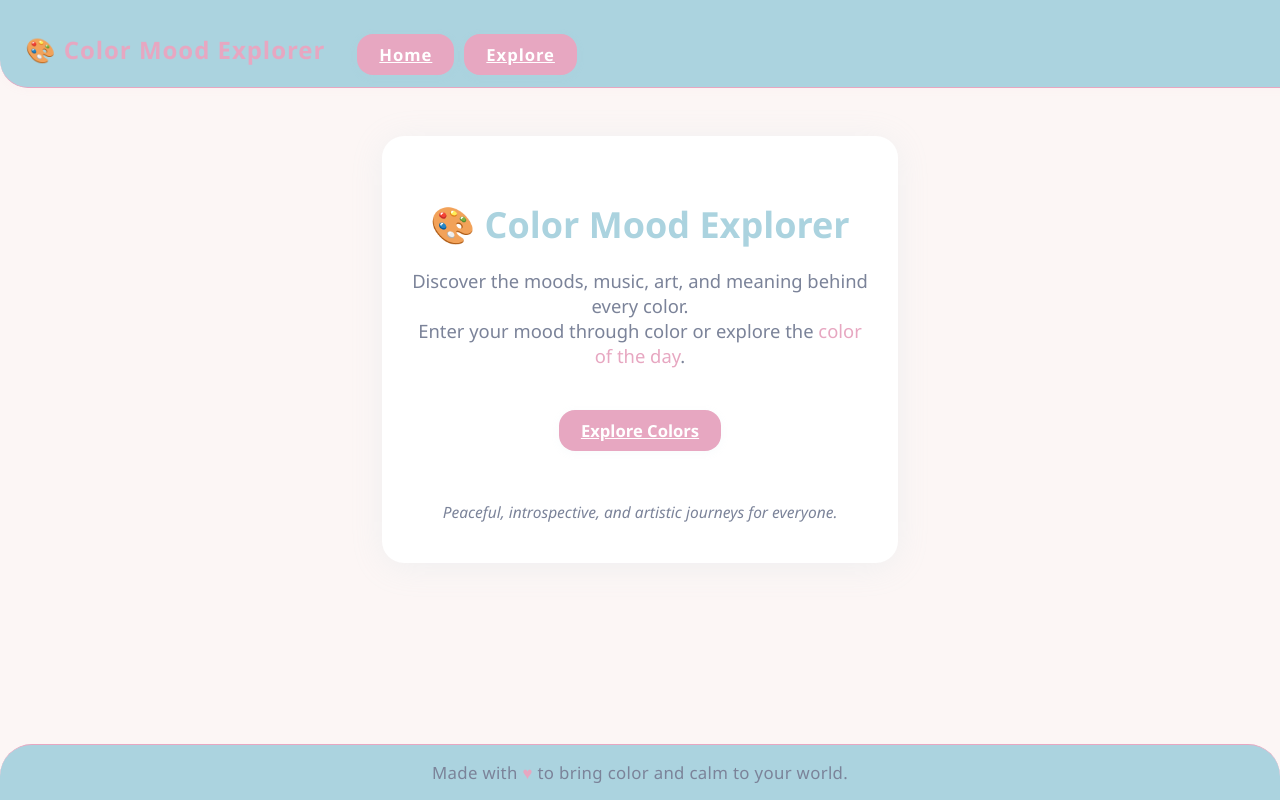
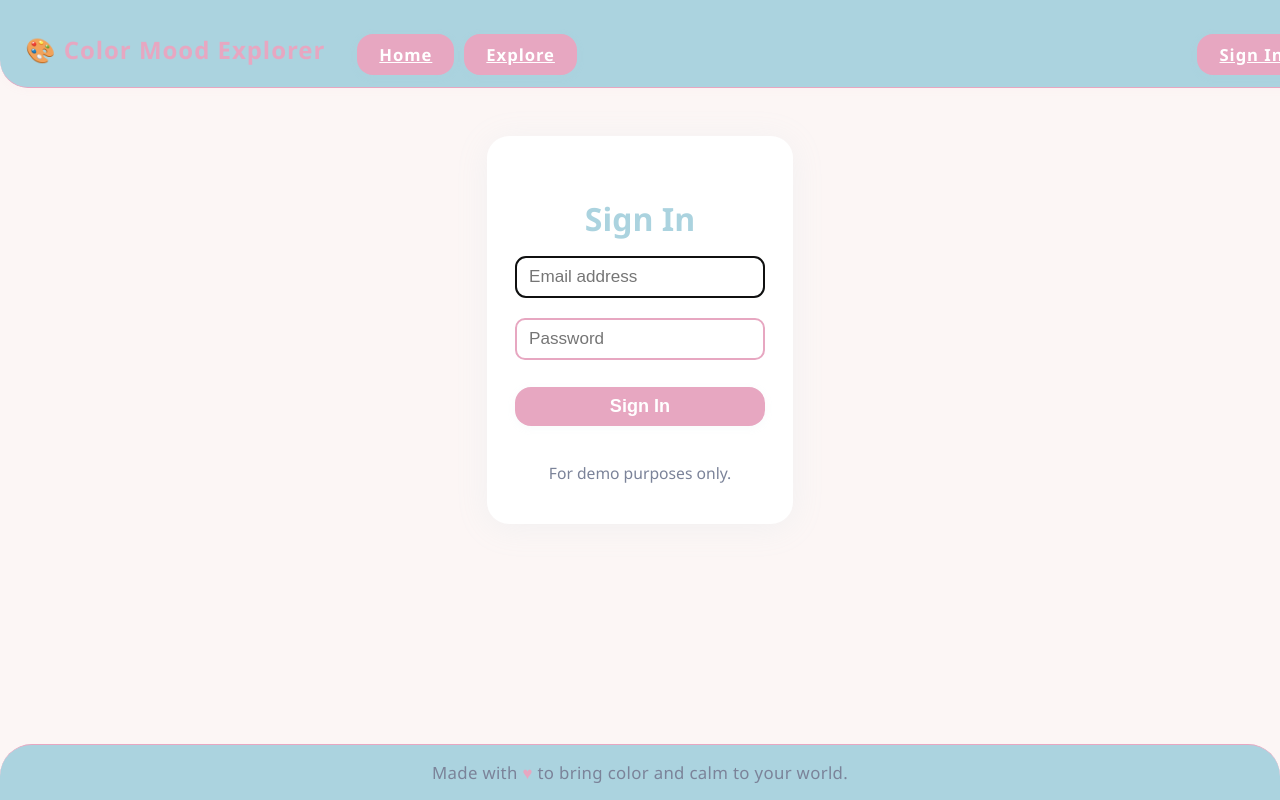
Before and after one commit to Workflow-Manager-admin/serenehue-mood--art-explorer-105425-7343c845, a React (Create React App) app in the folder frontend_react/: page /signin in a window 1280 px wide. Before the commit this address led to /. Shown: the top 800 px of the page. Built offline with nearby package versions, Linux system fonts and the light colour scheme; the HTML template or start-up script is replaced by a standard one.

Commit message:
CheckPoint

```diff
--- a/frontend_react/src/App.js
+++ b/frontend_react/src/App.js
@@ -3,6 +3,7 @@ import './App.css';
 import { BrowserRouter as Router, Routes, Route, Link, Navigate, useLocation } from "react-router-dom";
 import Home from "./pages/Home";
 import ColorMoodExplorerPage from "./pages/ColorMoodExplorer";
+import SignIn from "./pages/SignIn";
 
 const COLORS = {
   primary: '#abd3df',
@@ -15,18 +16,41 @@ function AppNav() {
   const location = window.location.pathname;
   return (
     <nav className="app-nav">
-      <span className="nav-title" style={{marginRight: "2rem"}}>🎨 Color Mood Explorer</span>
-      <Link to="/" className="btn" style={{
-        background: location === "/" ? "var(--app-accent)" : "var(--button-bg)",
-        color: location === "/" ? "#fff" : "var(--button-text)",
-        marginLeft: 0,
-        marginRight: "10px"
-      }}>Home</Link>
-      <Link to="/explore" className="btn" style={{
-        background: location === "/explore" ? "var(--app-accent)" : "var(--button-bg)",
-        color: location === "/explore" ? "#fff" : "var(--button-text)",
-        marginRight: "10px"
-      }}>Explore</Link>
+      <span className="nav-title" style={{ marginRight: "2rem" }}>🎨 Color Mood Explorer</span>
+      <Link
+        to="/"
+        className="btn"
+        style={{
+          background: location === "/" ? "var(--app-accent)" : "var(--button-bg)",
+          color: location === "/" ? "#fff" : "var(--button-text)",
+          marginLeft: 0,
+          marginRight: "10px",
+        }}
+      >
+        Home
+      </Link>
+      <Link
+        to="/explore"
+        className="btn"
+        style={{
+          background: location === "/explore" ? "var(--app-accent)" : "var(--button-bg)",
+          color: location === "/explore" ? "#fff" : "var(--button-text)",
+          marginRight: "10px",
+        }}
+      >
+        Explore
+      </Link>
+      <Link
+        to="/signin"
+        className="btn"
+        style={{
+          background: location === "/signin" ? "var(--app-accent)" : "var(--button-bg)",
+          color: location === "/signin" ? "#fff" : "var(--button-text)",
+          marginLeft: "auto"
+        }}
+      >
+        Sign In
+      </Link>
     </nav>
   );
 }
@@ -52,6 +76,7 @@ function App() {
         <Routes>
           <Route path="/" element={<Home />} />
           <Route path="/explore" element={<ColorMoodExplorerPage />} />
+          <Route path="/signin" element={<SignIn />} />
           {/* fallback route: redirect to home */}
           <Route path="*" element={<Navigate to="/" replace />} />
         </Routes>
--- a/frontend_react/src/pages/Home.js
+++ b/frontend_react/src/pages/Home.js
@@ -1,41 +1,60 @@
 import React from "react";
+import { Link } from "react-router-dom";
 
 // PUBLIC_INTERFACE
 function Home() {
   /**
    * Home page: Project intro, main CTA, and navigation
+   * Adds a prominent Sign In button linking to /signin.
    */
   return (
-    <div style={{
+    <div
+      style={{
         maxWidth: "460px",
         margin: "3rem auto 0",
         background: "var(--info-card-bg)",
         borderRadius: "22px",
         padding: "40px 28px",
         boxShadow: "0 4px 32px 0 rgba(173,211,223,0.16)",
-      textAlign: "center"
-    }}>
-      <h1 style={{
+        textAlign: "center",
+      }}
+    >
+      <h1
+        style={{
           color: "var(--app-primary)",
           fontWeight: 700,
           fontSize: "2.25rem",
-        marginBottom: "16px"
-      }}>
+          marginBottom: "16px",
+        }}
+      >
         🎨 Color Mood Explorer
       </h1>
-      <p style={{
+      <p
+        style={{
           color: "var(--text-secondary)",
           fontSize: "1.15rem",
-        marginBottom: "32px"
-      }}>
-        Discover the moods, music, art, and meaning behind every color.<br /> Enter your mood through color or explore the <span style={{color: "var(--app-accent)"}}>color of the day</span>.
+          marginBottom: "32px",
+        }}
+      >
+        Discover the moods, music, art, and meaning behind every color.<br /> Enter your mood through color or explore the{" "}
+        <span style={{ color: "var(--app-accent)" }}>color of the day</span>.
       </p>
       {/* Client-side routing to /explore (no sign-in required) */}
-      <a href="/explore" className="btn btn-accent" style={{display: "inline-block", margin: "10px"}}>
+      <Link to="/explore" className="btn btn-accent" style={{ display: "inline-block", margin: "10px" }}>
         Explore Colors
-      </a>
-      {/* Sign In button removed */}
-      <div style={{marginTop: "40px", fontSize: "0.97em", color: "var(--text-secondary)"}}>
+      </Link>
+      {/* Prominent Sign In button */}
+      <Link to="/signin" className="btn" style={{
+        display: "inline-block",
+        margin: "10px",
+        background: "var(--button-bg)",
+        color: "var(--button-text)",
+        border: "2px solid var(--app-accent)",
+        fontWeight: 600
+      }}>
+        Sign In
+      </Link>
+      <div style={{ marginTop: "40px", fontSize: "0.97em", color: "var(--text-secondary)" }}>
         <em>Peaceful, introspective, and artistic journeys for everyone.</em>
       </div>
     </div>
--- /dev/null
+++ b/frontend_react/src/pages/SignIn.js
@@ -0,0 +1,92 @@
+import React, { useState } from "react";
+
+// PUBLIC_INTERFACE
+/**
+ * SignIn page/component for user authentication (demo only).
+ * Contains basic email and password fields with no actual auth logic.
+ * Accessible at route /signin via routing.
+ */
+function SignIn() {
+  const [email, setEmail] = useState("");
+  const [password, setPassword] = useState("");
+  const [status, setStatus] = useState("");
+
+  function handleSubmit(e) {
+    e.preventDefault();
+    if (!email || !password) {
+      setStatus("Please enter both email and password.");
+    } else {
+      // Demo (no actual auth logic)
+      setStatus("Signed in (demo — no real authentication).");
+    }
+  }
+
+  return (
+    <div
+      style={{
+        maxWidth: "400px",
+        margin: "3rem auto 0",
+        background: "var(--info-card-bg)",
+        borderRadius: "22px",
+        padding: "40px 28px",
+        boxShadow: "0 4px 32px 0 rgba(173,211,223,0.13)",
+        textAlign: "center",
+      }}
+    >
+      <h1
+        style={{
+          color: "var(--app-primary)",
+          fontWeight: 700,
+          fontSize: "2rem",
+          marginBottom: "16px",
+        }}
+      >
+        Sign In
+      </h1>
+      <form style={{ display: "flex", flexDirection: "column", gap: 18 }} onSubmit={handleSubmit}>
+        <input
+          type="email"
+          value={email}
+          placeholder="Email address"
+          style={{
+            padding: "9px 12px",
+            fontSize: "1.07em",
+            borderRadius: "10px",
+            border: "2.5px solid var(--app-primary)",
+            marginBottom: 2,
+          }}
+          onChange={e => setEmail(e.target.value)}
+          autoFocus
+          aria-label="Email"
+        />
+        <input
+          type="password"
+          value={password}
+          placeholder="Password"
+          style={{
+            padding: "9px 12px",
+            fontSize: "1.07em",
+            borderRadius: "10px",
+            border: "2.5px solid var(--app-accent)",
+            marginBottom: 4,
+          }}
+          onChange={e => setPassword(e.target.value)}
+          aria-label="Password"
+        />
+        <button
+          type="submit"
+          className="btn btn-accent"
+          style={{ marginTop: 5, fontSize: "1.13em", fontWeight: 600, width: "100%" }}
+        >
+          Sign In
+        </button>
+      </form>
+      {status && <div style={{ marginTop: 18, color: "var(--app-accent)", minHeight: 24 }}>{status}</div>}
+      <div style={{ marginTop: 36, fontSize: "0.98em", color: "var(--text-secondary)" }}>
+        For demo purposes only.
+      </div>
+    </div>
+  );
+}
+
+export default SignIn;
```
Also changed, not shown: 1 other file (tests, documents, lock files or other folders). Lines whose indentation alone changed are shown as unchanged.
